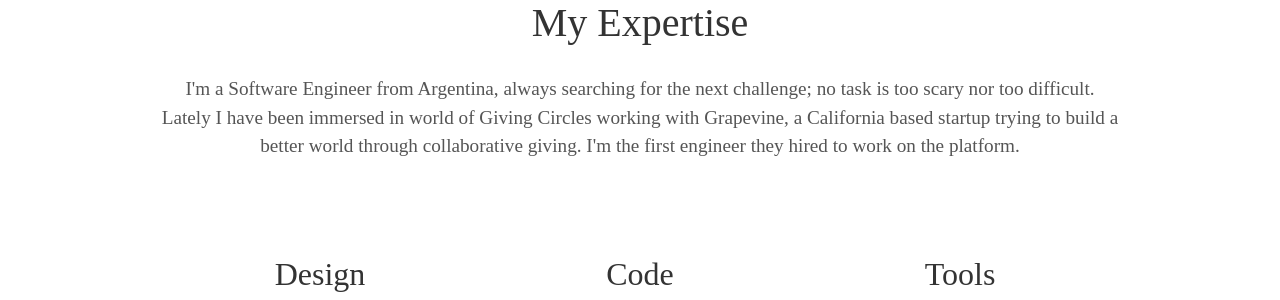
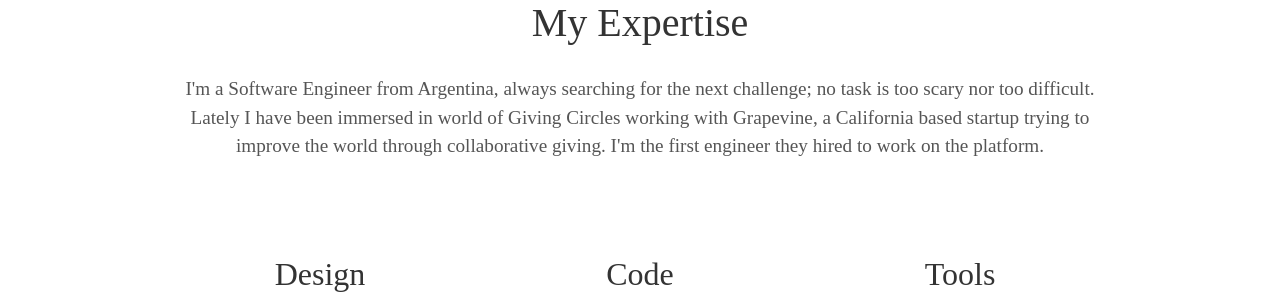
Before and after one commit to murraco/jekyll-theme-minimal-resume, a Jekyll site: the page built from index.html, in a window 1280 px wide. Shown: the part 982-1282 px from the top of the page. Built offline with Jekyll 4.4.1, drawn with Linux system fonts in a browser that asks for light colours; some web fonts are replaced.

Commit message:
Update _config.yml

```diff
--- a/_config.yml
+++ b/_config.yml
@@ -6,7 +6,7 @@ description: Jekyll Theme Minimal Resume
 
 # User settings
 username: Mauricio Urraco
-user_description: I'm a Software Engineer from Argentina, always searching for the next challenge; no task is too scary nor too difficult. Lately I have been immersed in world of Giving Circles working with Grapevine, a California based startup trying to build a better world through collaborative giving. I'm the first engineer they hired to work on the platform.
+user_description: I'm a Software Engineer from Argentina, always searching for the next challenge; no task is too scary nor too difficult. Lately I have been immersed in world of Giving Circles working with Grapevine, a California based startup trying to improve the world through collaborative giving. I'm the first engineer they hired to work on the platform.
 user_title: Software Engineer
 email: mauriurraco@gmail.com
 # twitter_username: lorem_ipsum
```
